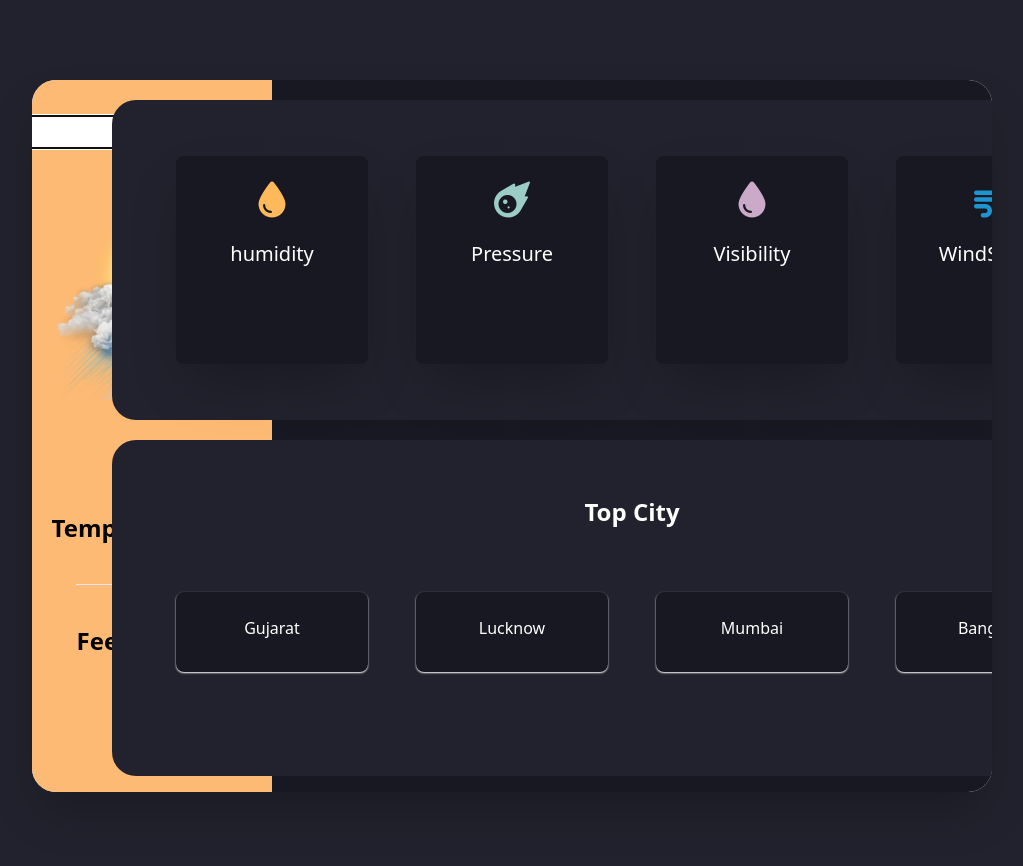
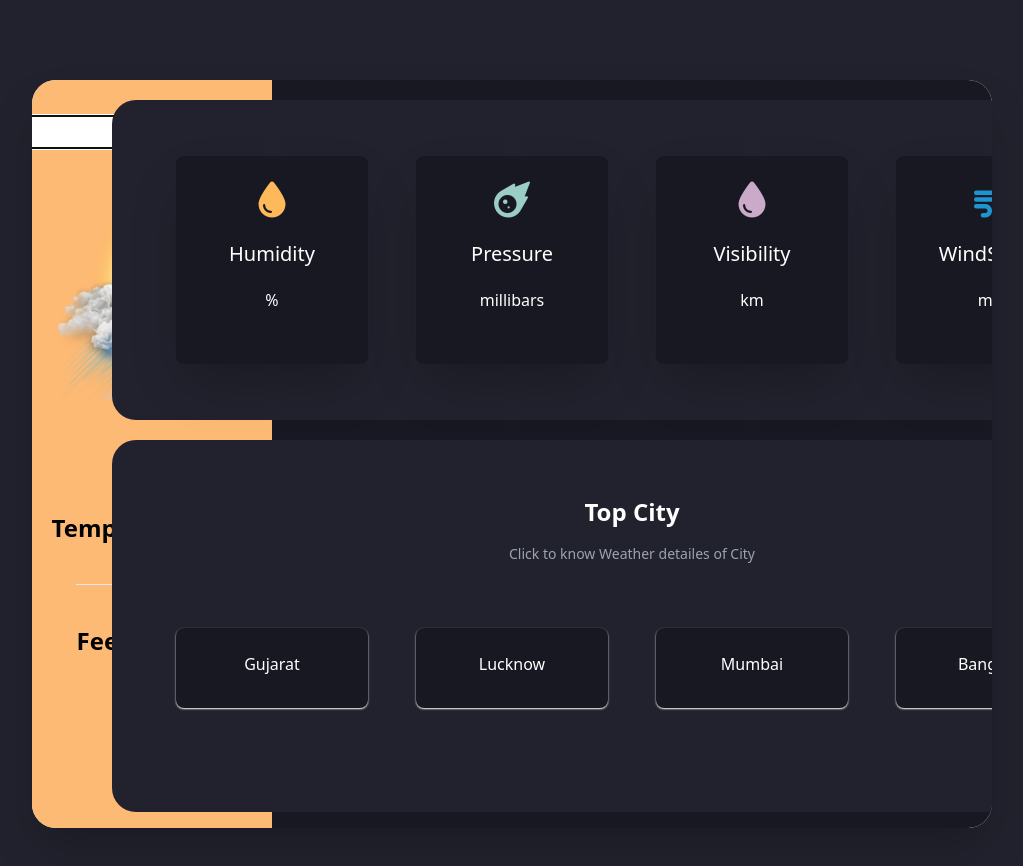
Before and after one commit to ShubhamTiwari29/Weather-app, a website built with Vite: page index.html in a window 1280 px wide. Shown: the whole page, without its empty margins (128-1151 px from the left). Built offline with nearby package versions, Linux system fonts and the light colour scheme; no server answers.

Commit message:
Unit Added

```diff
--- a/index.html
+++ b/index.html
@@ -58,8 +58,8 @@
               class="w-48 h-52 bg-[#171821] rounded-lg mx-6 py-6 shadow-2xl text-white"
             >
               <i class="fa-solid fa-droplet text-4xl text-[#FEB95A]"></i>
-              <p class="text-xl my-5">humidity</p>
-              <span id="Humidity"></span>
+              <p class="text-xl my-5">Humidity</p>
+              <p><span id="Humidity"></span> %</p>
             </div>
 
             <div
@@ -67,7 +67,7 @@
             >
               <i class="fa-solid fa-meteor text-4xl text-[#9BCCC6]"></i>
               <p class="text-xl my-5">Pressure</p>
-              <span id="Pressure"></span>
+              <p><span id="Pressure"></span> millibars</p>
             </div>
 
             <div
@@ -75,7 +75,7 @@
             >
               <i class="fa-solid fa-droplet text-4xl text-[#CBA9C9]"></i>
               <p class="text-xl my-5">Visibility</p>
-              <span id="Visibility"></span>
+              <p><span id="Visibility"></span> km</p>
             </div>
 
             <div
@@ -83,13 +83,16 @@
             >
               <i class="fa-solid fa-wind text-4xl text-[#1E95D0]"></i>
               <p class="text-xl my-5">WindSpeed</p>
-              <span id="WindSpeed"></span>
+              <p><span id="WindSpeed"></span> m/s</p>
             </div>
           </div>
         </div>
         <div class="bg-[#21222D] mb-4 rounded-3xl">
           <div class="flex flex-col my-14 mx-10 text-center">
             <h1 class="text-white font-bold text-2xl mb-4">Top City</h1>
+            <p class="text-gray-400 text-sm mb-4">
+              Click to know Weather detailes of City
+            </p>
             <ul class="flex my-12">
               <li
                 class="w-48 h-20 bg-[#171821] hover:shadow-md hover:shadow-white shadow-sm shadow-white rounded-lg mx-6 p-6 text-white"
--- a/index.js
+++ b/index.js
@@ -93,8 +93,8 @@ fetch(apiUrl)
     City.innerHTML = cityName;
     humidity.innerHTML =cityHumidity;
     pressure.innerHTML = cityPressure;
-    speed.innerHTML = Math.ceil(citySpeed);
-    Visibility.innerHTML = cityVisibility
+    speed.innerHTML = (citySpeed);
+    Visibility.innerHTML = (cityVisibility/1000);
 
 
 
```
